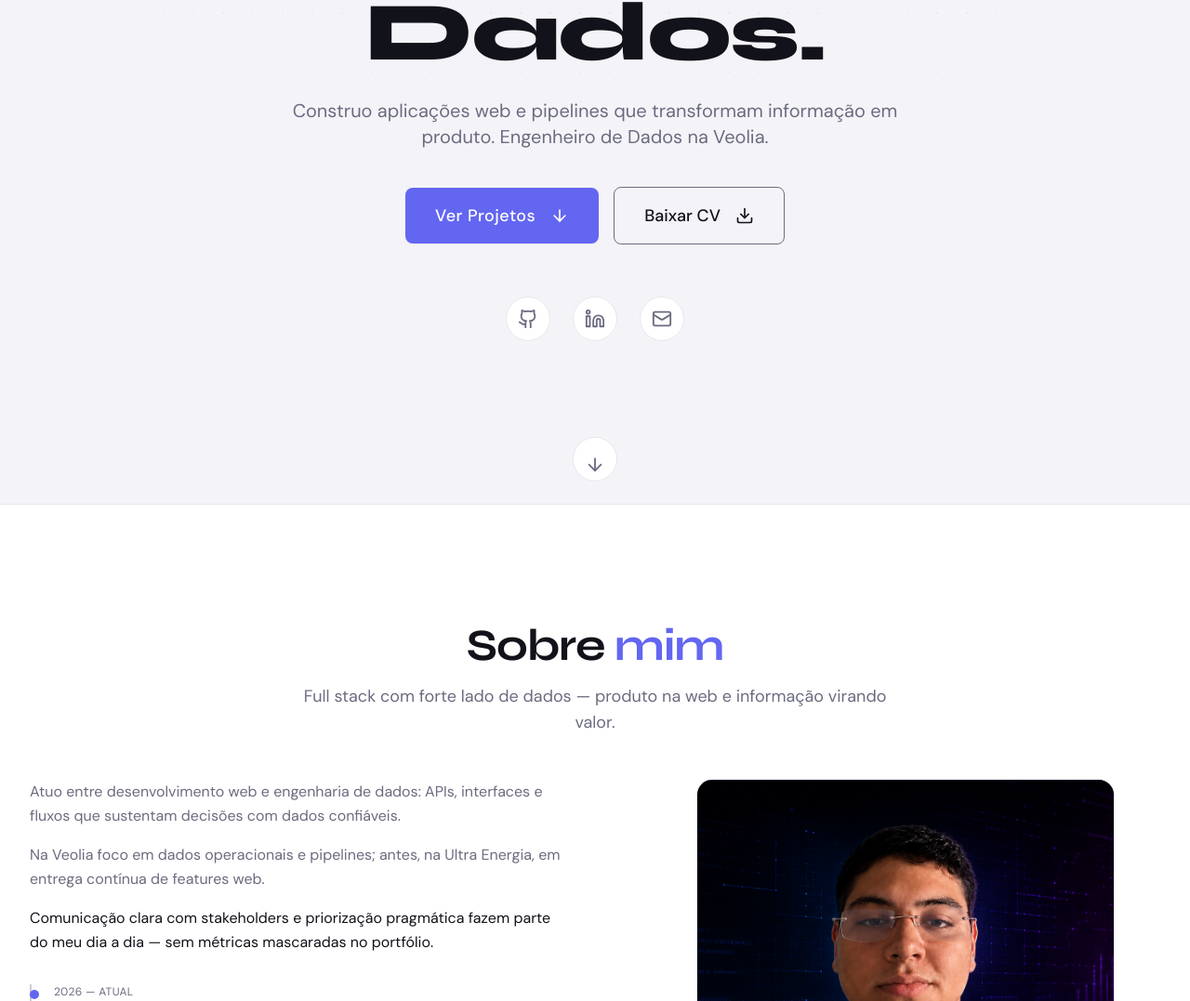
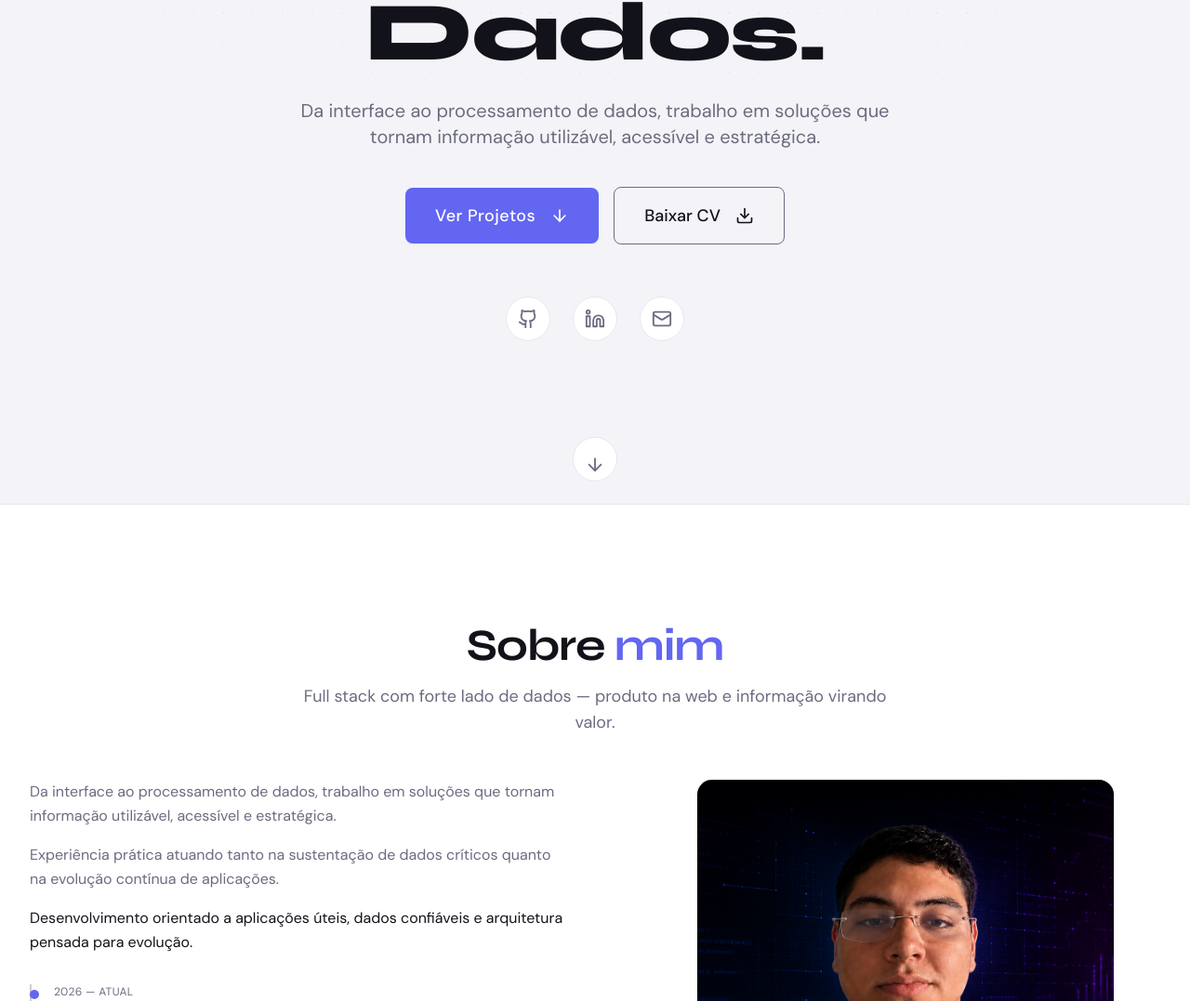
Before and after one commit to Kaue-Gomes/portifoliodev, a Next.js app: page / in a window 1280 px wide. Shown: the part 258-1335 px from the top of the page at 93% size. Built offline with nearby package versions, Linux system fonts and the light colour scheme; no server answers.

Commit message:
Ajustes de titulação

```diff
--- a/app/layout.tsx
+++ b/app/layout.tsx
@@ -23,7 +23,7 @@ export const metadata: Metadata = {
   metadataBase: new URL(siteUrl),
   title: 'Kauê Gomes — Full Stack & Dados',
   description:
-    'Construo aplicações web e pipelines que transformam informação em produto. Portfólio de Kauê Gomes — Full Stack e Engenheiro de Dados.',
+    'Desenvolvimento orientado a aplicações úteis, dados confiáveis e arquitetura pensada para evolução. Portfólio de Kauê Gomes — Full Stack e Engenheiro de Dados.',
   keywords: [
     'desenvolvedor',
     'full stack',
@@ -42,7 +42,7 @@ export const metadata: Metadata = {
     url: siteUrl,
     title: 'Kauê Gomes — Full Stack & Dados',
     description:
-      'Construo aplicações web e pipelines que transformam informação em produto.',
+      'Desenvolvimento orientado a aplicações úteis, dados confiáveis e arquitetura pensada para evolução.',
     siteName: 'Kauê Gomes',
     images: [{ url: '/og-image.png', width: 1200, height: 630, alt: 'Kauê Gomes — Full Stack & Dados' }],
   },
@@ -50,7 +50,7 @@ export const metadata: Metadata = {
     card: 'summary_large_image',
     title: 'Kauê Gomes — Full Stack & Dados',
     description:
-      'Construo aplicações web e pipelines que transformam informação em produto.',
+      'Desenvolvimento orientado a aplicações úteis, dados confiáveis e arquitetura pensada para evolução.',
     images: ['/og-image.png'],
   },
   manifest: '/site.webmanifest',
--- a/components/sections/About.tsx
+++ b/components/sections/About.tsx
@@ -15,7 +15,7 @@ import {
 const stats = [
   { value: '3+', label: 'anos de experiência' },
   { value: '2', label: 'empresas' },
-  { value: '6', label: 'projetos no GitHub' },
+  { value: '12', label: 'projetos no Concluídos' },
   { value: 'Fortaleza', label: 'CE, Brasil' },
 ]
 
@@ -75,16 +75,13 @@ export default function About() {
           >
             <div className="space-y-4 text-mutedfg leading-relaxed max-w-xl">
               <p>
-                Atuo entre desenvolvimento web e engenharia de dados: APIs, interfaces e fluxos
-                que sustentam decisões com dados confiáveis.
+                Da interface ao processamento de dados, trabalho em soluções que tornam informação utilizável, acessível e estratégica.
               </p>
               <p>
-                Na Veolia foco em dados operacionais e pipelines; antes, na Ultra Energia, em
-                entrega contínua de features web.
+               Experiência prática atuando tanto na sustentação de dados críticos quanto na evolução contínua de aplicações.
               </p>
               <p className="text-[color:var(--text)]">
-                Comunicação clara com stakeholders e priorização pragmática fazem parte do meu
-                dia a dia — sem métricas mascaradas no portfólio.
+                Desenvolvimento orientado a aplicações úteis, dados confiáveis e arquitetura pensada para evolução.
               </p>
             </div>
 
--- a/components/sections/Hero.tsx
+++ b/components/sections/Hero.tsx
@@ -77,8 +77,7 @@ export default function Hero() {
             variants={heroItem}
             className="mx-auto mt-6 max-w-2xl text-lg leading-relaxed text-mutedfg sm:text-xl"
           >
-            Construo aplicações web e pipelines que transformam informação em produto.
-            Engenheiro de Dados na Veolia.
+            Da interface ao processamento de dados, trabalho em soluções que tornam informação utilizável, acessível e estratégica.
           </motion.p>
 
           <motion.div
--- a/components/sections/Projects.tsx
+++ b/components/sections/Projects.tsx
@@ -334,7 +334,7 @@ export default function Projects() {
             Meus <span className="gradient-text">projetos</span>
           </h2>
           <p className="text-lg text-mutedfg mb-8">
-            Destaque editorial + projetos rápidos. Filtre por stack antes de explorar cada card.
+           Construção ágil sem abrir mão de estrutura, legibilidade e consistência visual.
           </p>
         </motion.div>
 
--- a/components/sections/Skills.tsx
+++ b/components/sections/Skills.tsx
@@ -94,8 +94,7 @@ export default function Skills() {
             <span className="gradient-text">habilidades</span>
           </h2>
           <p className="mt-4 text-base leading-relaxed text-mutedfg sm:text-lg">
-            Tecnologias que uso para construir produto de ponta a ponta — leitura direta em tags grandes,
-            sem pontuações genéricas.
+            Tecnologias que uso para construir produto de ponta a ponta
           </p>
         </motion.div>
 
@@ -176,8 +175,7 @@ export default function Skills() {
                 Soft skills
               </h3>
               <p className="mt-2 max-w-2xl text-sm leading-relaxed text-mutedfg sm:text-base">
-                Como eu colaboro: clareza, ritmo sustentável e responsabilidade com o problema — sempre em
-                tags discretas para não competir visualmente com a stack.
+                Mais do que desenvolver funcionalidades, foco em entender contexto, reduzir complexidade e manter entregas sustentáveis no longo prazo.
               </p>
             </div>
           </div>
```
Also changed, not shown: 2 other files (tests, documents, lock files or other folders).
